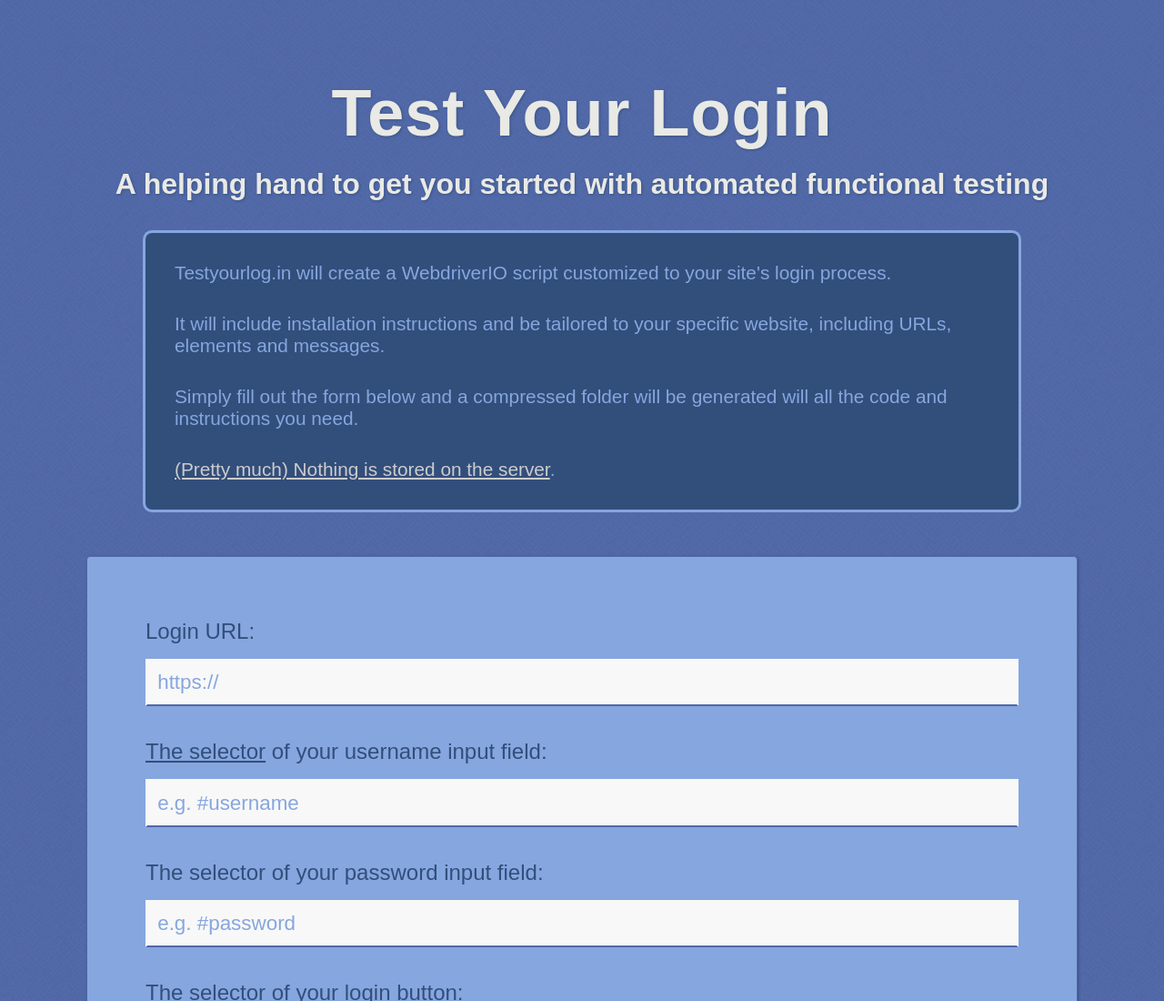
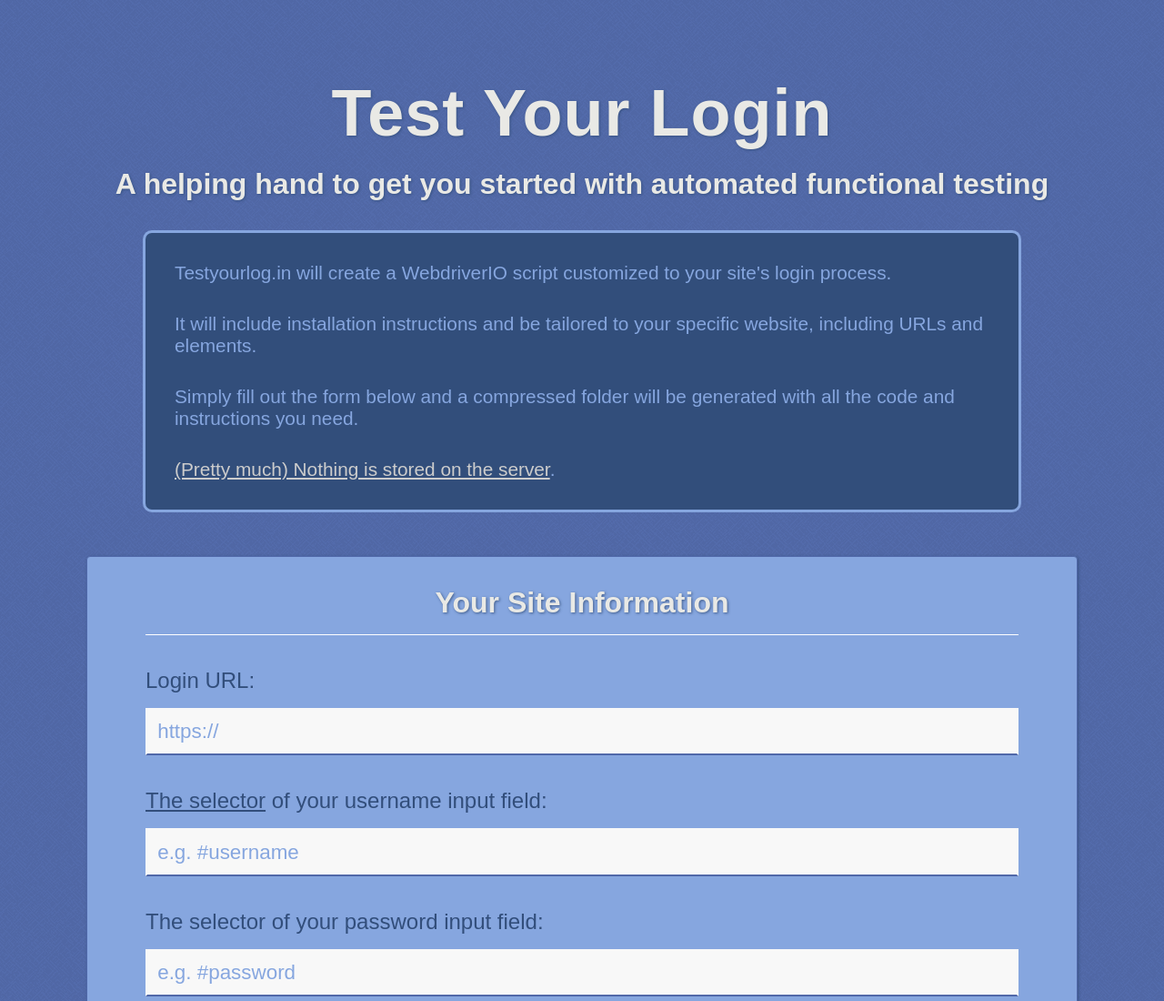
Before and after one commit to klamping/tyl-generator, a website: page public/index.html in a window 1280 px wide. Shown: the top 1100 px of the page at 91% size. Drawn offline with Linux system fonts and the light colour scheme.

Commit message:
fix some stuff

```diff
--- a/public/index.html
+++ b/public/index.html
@@ -63,6 +63,16 @@
     h2 a:hover,
     h2 a:focus {
       color: #E9E9E5;
+    }
+    h3 {
+      text-align: center;
+      margin: 0;
+      padding: 0 1rem 1rem;
+      font-size: 2rem;
+      border-bottom: 1px solid #fff;
+      color: #E9E9E5;
+      text-shadow: 1px 1px 3px rgba(50, 78, 123, 0.83);
+      font-family: Arial, Helvetica, sans-serif;
     }
     .icon {
       display: inline-block;
@@ -192,12 +202,13 @@
 
     <div class="description">
       <p>Testyourlog.in will create a WebdriverIO script customized to your site's login process.</p>
-      <p>It will include installation instructions and be tailored to your specific website, including URLs, elements and messages.</p>
-      <p>Simply fill out the form below and a compressed folder will be generated will all the code and instructions you need.</p>
+      <p>It will include installation instructions and be tailored to your specific website, including URLs and elements.</p>
+      <p>Simply fill out the form below and a compressed folder will be generated with all the code and instructions you need.</p>
       <p><a href="/privacy.html">(Pretty much) Nothing is stored on the server</a>.</p>
     </div>
 
     <form action="./generator" method="post">
+      <h3>Your Site Information</h3>
       <label>
         Login URL:
         <input type="text" required name="url" placeholder="https://" />
```
